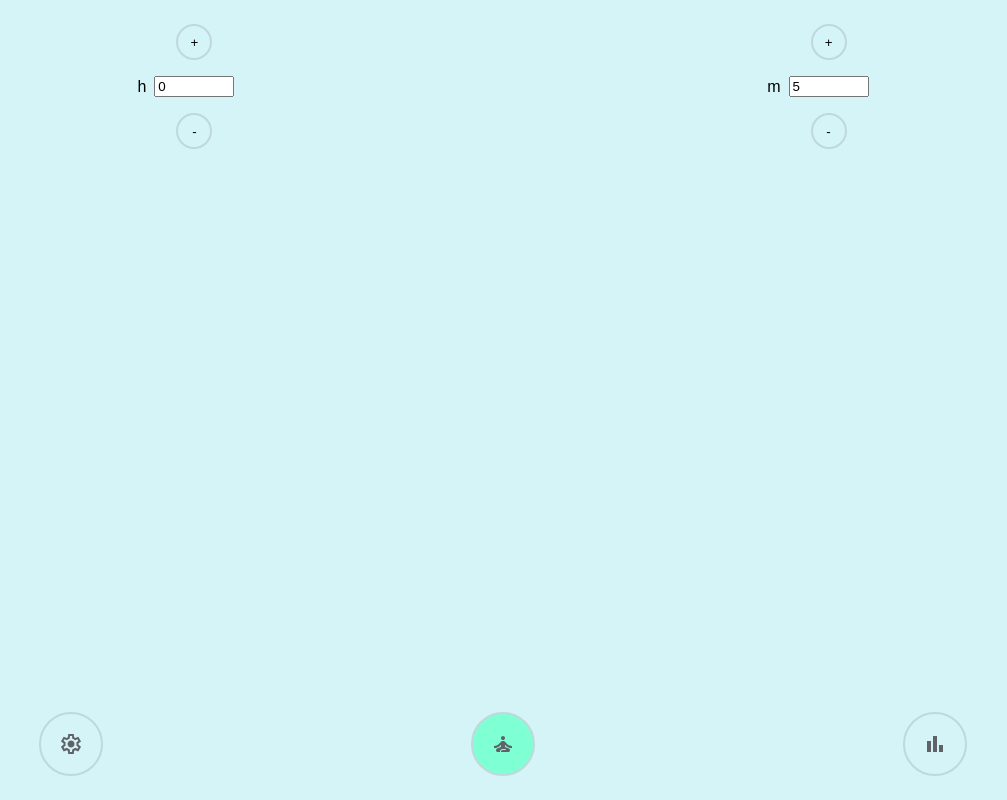
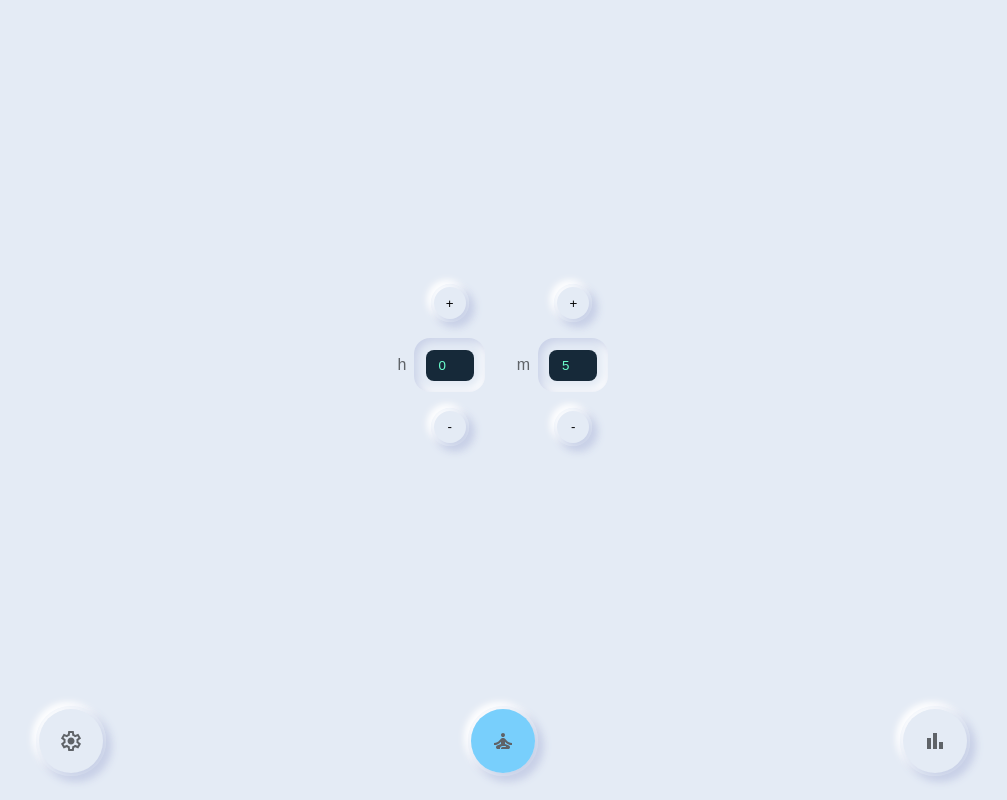
Before and after one commit to Raphael-Hemme/angular-meditation-app, an Angular app: page /practice in a window 1280 px wide. Shown: the whole page, without its empty margins (137-1144 px from the left). Built offline with nearby package versions, Linux system fonts and the light colour scheme.

Commit message:
cosmetic: work on styling and add logic to handle time ranges of TimerInputComponent

```diff
--- a/src/app/components/increase-decrease-btn/increase-decrease-btn.component.html
+++ b/src/app/components/increase-decrease-btn/increase-decrease-btn.component.html
@@ -1,6 +1,7 @@
+<div class="btn-bezel">
   <button
     type="button"
-  class="neumorphic-btn btn-s"
+    class="neumorphic-btn btn-s btn-experiment"
     (mousedown)="startAction()"
     (mouseup)="stopAction()"
     (mouseleave)="stopAction()"
@@ -9,3 +10,4 @@
   >
     <span>{{ type === "INC" ? "+" : "-" }}</span>
   </button>
+</div>
--- a/src/app/components/nav-bar/nav-bar.component.html
+++ b/src/app/components/nav-bar/nav-bar.component.html
@@ -1,6 +1,7 @@
 <nav>
   @for (opt of navOptions; track opt.name) {
   <div [ngClass]="opt.name">
+    <div class="btn-bezel">
       <a
         [routerLink]="opt.path"
         routerLinkActive="active-btn"
@@ -17,5 +18,6 @@
         </svg>
       </a>
     </div>
+  </div>
   }
 </nav>
--- a/src/app/components/timer-input/timer-input.component.html
+++ b/src/app/components/timer-input/timer-input.component.html
@@ -6,7 +6,9 @@
         type="INC"
         (incDecEvent)="increaseHours()"
       ></app-increase-decrease-btn>
+      <div class="input-bezel">
         <input type="number" id="hours-input" [(ngModel)]="hours" />
+      </div>
       <app-increase-decrease-btn
         type="DEC"
         (incDecEvent)="decreaseHours()"
@@ -21,6 +23,7 @@
         type="INC"
         (incDecEvent)="increaseMinutes()"
       ></app-increase-decrease-btn>
+      <div class="input-bezel">
         <input
           type="number"
           id="minutes-input"
@@ -28,6 +31,7 @@
           max="59"
           [(ngModel)]="minutes"
         />
+      </div>
       <app-increase-decrease-btn
         type="DEC"
         (incDecEvent)="decreaseMinutes()"
--- a/src/app/components/timer-input/timer-input.component.scss
+++ b/src/app/components/timer-input/timer-input.component.scss
@@ -1,4 +1,5 @@
 section {
+  width: 100%;
   display: flex;
   justify-content: space-around;
   gap: 2rem;
@@ -9,6 +10,10 @@ section {
     align-items: center;
     gap: 0.5rem;
 
+    label {
+      color: #5f6368;
+    }
+
     .input-and-btn-wrapper {
       display: flex;
 
@@ -17,7 +22,16 @@ section {
       align-items: center;
       gap: 1rem;
       input {
-        width: 5rem;
+        width: 3rem;
+        padding: 0.5rem;
+        display: flex;
+        justify-content: center;
+        align-items: center;
+        text-align: center;
+        background-color: rgb(22, 41, 57);
+        color: rgb(108, 255, 206);
+        border: none;
+        border-radius: 0.5rem;
       }
     }
   }
--- a/src/app/components/timer-input/timer-input.component.ts
+++ b/src/app/components/timer-input/timer-input.component.ts
@@ -17,18 +17,26 @@ export class TimerInputComponent {
   public minutes = signal(5);
 
   public increaseHours(): void {
-    this.hours.update((value) => value + 1);
+    this.hours.update((value) => {
+      return value < 23 ? value + 1 : 0;
+    });
   }
 
   public decreaseHours(): void {
-    this.hours.update((value) => value - 1);
+    this.hours.update((value) => {
+      return value > 0 ? value - 1 : 0;
+    });
   }
 
   public increaseMinutes(): void {
-    this.minutes.update((value) => value + 1);
+    this.minutes.update((value) => {
+      return value < 59 ? value + 1 : 0;
+    });
   }
 
   public decreaseMinutes(): void {
-    this.minutes.update((value) => value - 1);
+    this.minutes.update((value) => {
+      return value > 0 ? value - 1 : 0;
+    });
   }
 }
--- a/src/app/pages/practice-page/practice-page.component.html
+++ b/src/app/pages/practice-page/practice-page.component.html
@@ -1 +1,3 @@
-<app-timer-input></app-timer-input>
+<div class="practice-page-container">
+  <app-timer-input></app-timer-input>
+</div>
--- a/src/app/pages/practice-page/practice-page.component.scss
+++ b/src/app/pages/practice-page/practice-page.component.scss
@@ -0,0 +1,7 @@
+.practice-page-container {
+  height: 100%;
+  width: 100%;
+  display: flex;
+  align-items: center;
+  justify-content: center;
+}
--- a/src/styles.scss
+++ b/src/styles.scss
@@ -1,4 +1,24 @@
 /* You can add global styles to this file, and also import other style files */
+
+:root {
+  --primary-light: #8abdff;
+  --primary: #6d5dfc;
+  --primary-dark: #5b0eeb;
+
+  --white: #ffffff;
+  --greyLight-1: #e4ebf5;
+  --greyLight-2: #c8d0e7;
+  --greyLight-3: #bec8e4;
+  --greyDark: #9baacf;
+}
+
+$shadow: 0.3rem 0.3rem 0.6rem var(--greyLight-2),
+  -0.2rem -0.2rem 0.5rem var(--white);
+$inner-shadow: inset 0.2rem 0.2rem 0.5rem var(--greyLight-2),
+  inset -0.2rem -0.2rem 0.5rem var(--white);
+
+$bezel-shadow: 0.3rem 0.3rem 0.6rem var(--greyLight-2),
+  -0.2rem -0.2rem 0.5rem var(--white);
 
 $surface-light: rgb(212, 244, 247);
 
@@ -9,27 +29,65 @@ $surface-light: rgb(212, 244, 247);
 
 body {
   padding: 1.5rem;
-  background-color: $surface-light;
+  background-color: var(--greyLight-1);
   margin: 0;
 }
 
+// Adaptet from this project: https://codepen.io/myacode/pen/PoqQQNM
 .neumorphic-btn {
   width: 4rem;
   height: 4rem;
-  background-color: $surface-light;
+  background-color: var(--greyLight-1);
   border-radius: 50%;
   display: flex;
   justify-content: center;
   align-items: center;
-  border: 2px solid rgb(191, 217, 219);
+  border: none;
+  //border: 2px solid var(--greyLight-1);
   padding: 1rem;
+  box-shadow: $shadow;
+  &:active {
+    box-shadow: $inner-shadow;
+    color: var(--primary);
+  }
+  &:hover {
+    color: var(--primary);
+  }
 }
 
 .active-btn {
-  background-color: aquamarine;
+  background-color: rgba(75, 195, 255, 0.7);
 }
 
 .btn-s {
   width: 2rem;
   height: 2rem;
 }
+
+.btn-l {
+  width: 6rem;
+  height: 6rem;
+}
+
+.btn-bezel {
+  border-radius: 50%;
+  border: 0.2rem solid var(--greyLight-1);
+  box-shadow: $bezel-shadow;
+}
+
+.input-bezel {
+  border: none;
+  border-radius: 1rem;
+  font-size: 1.4rem;
+  box-shadow: $inner-shadow;
+  background: none;
+  font-family: inherit;
+  color: var(--greyDark);
+  overflow: hidden;
+  padding: 0.7rem;
+
+  &:focus {
+    outline: none;
+    box-shadow: $shadow;
+  }
+}
```
Lines whose indentation alone changed are shown as unchanged.
